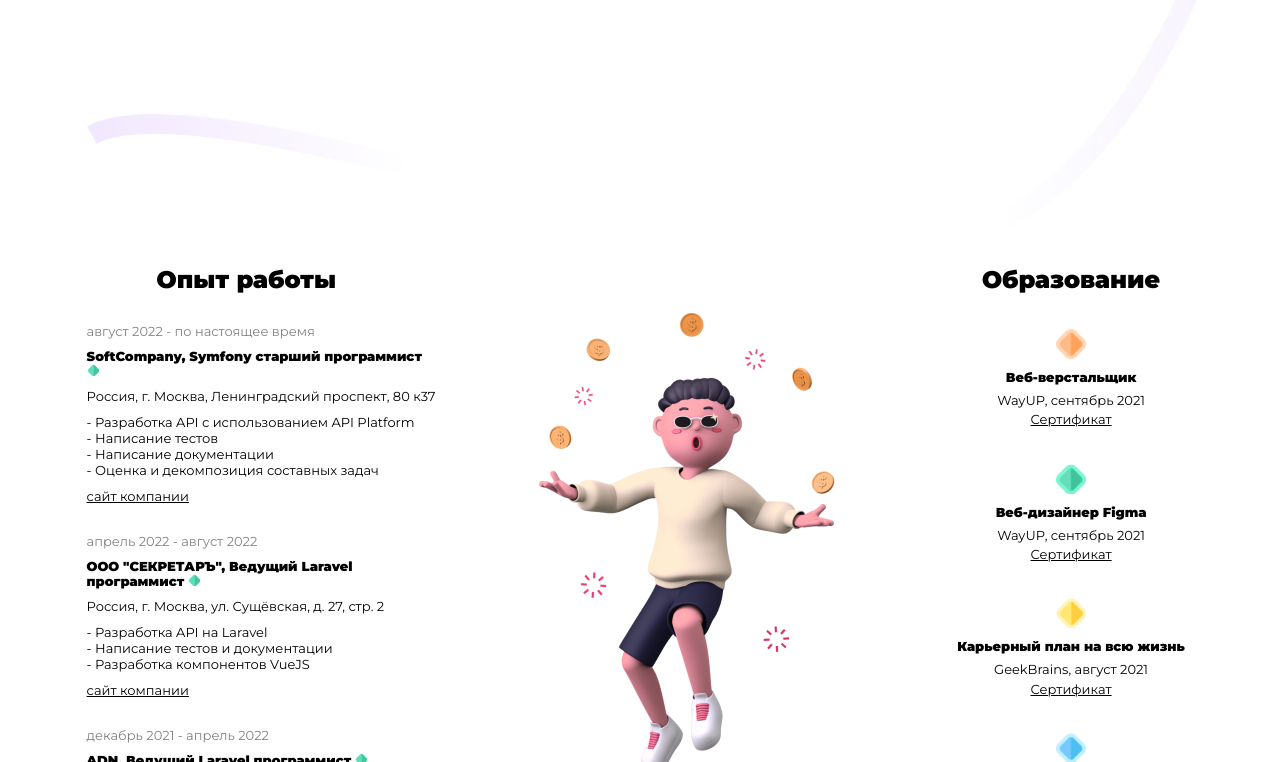
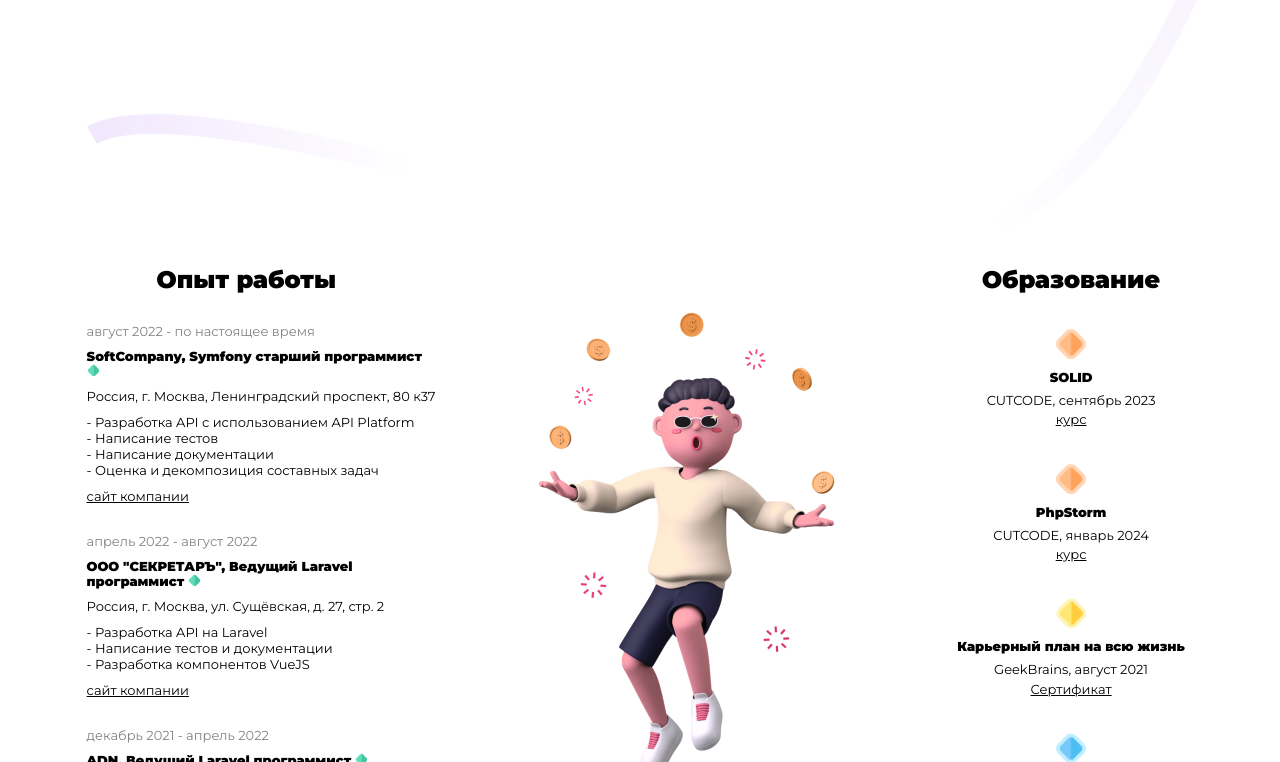
Before and after one commit to createsite2016/HTML-myWebSiteResume, a plain HTML site: page index.html in a window 1280 px wide. Shown: the part 526-1288 px from the top of the page. Drawn offline with Linux system fonts and the light colour scheme; some packages are replaced by stand-ins of ours; a script that the page names is missing.

Commit message:
обновил информацию об образовании

```diff
--- a/index.html
+++ b/index.html
@@ -228,22 +228,22 @@
                 <div class="experience-education-point">
                     <img src="img/cub_01.png" alt="кубик" class="experience-education-point__icon">
                     <p class="experience-education-point__profession">
-                        Веб-верстальщик
+                        SOLID
                     </p>
                     <p class="experience-education-point__description">
-                        WayUP, сентябрь 2021
+                        CUTCODE, сентябрь 2023
                     </p>
-                    <a href="https://wayup.in/assets/files/dimplomas/diploma_Галушко%20Андрей%20Владимирович_28-09-2021.pdf" target="_blank" class="experience-education-point__description">Сертификат</a>
+                    <a href="https://learn.cutcode.dev/solid" target="_blank" class="experience-education-point__description">курс</a>
                 </div>
                 <div class="experience-education-point">
-                    <img src="img/cub_00.png" alt="кубик" class="experience-education-point__icon">
+                    <img src="img/cub_01.png" alt="кубик" class="experience-education-point__icon">
                     <p class="experience-education-point__profession">
-                        Веб-дизайнер Figma
+                        PhpStorm
                     </p>
                     <p class="experience-education-point__description">
-                        WayUP, сентябрь 2021
+                        CUTCODE, январь 2024
                     </p>
-                    <a href="https://wayup.in/assets/files/dimplomas/diploma_Галушко%20Андрей%20Владимирович_21-09-2021.pdf" target="_blank" class="experience-education-point__description">Сертификат</a>
+                    <a href="https://learn.cutcode.dev/php-storm" target="_blank" class="experience-education-point__description">курс</a>
                 </div>
                 <div class="experience-education-point">
                     <img src="img/cub_02.png" alt="кубик" class="experience-education-point__icon">
```
